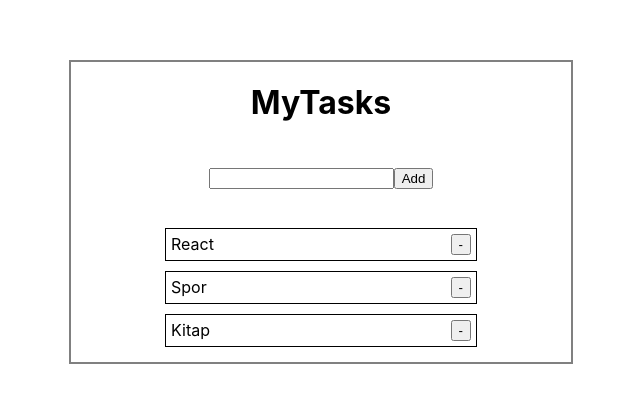
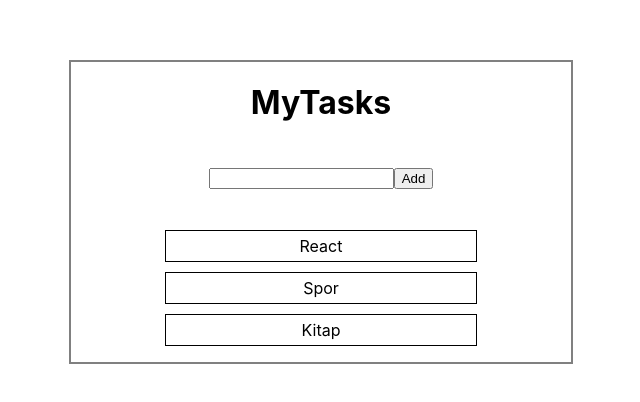
Before and after one commit to enesyagmur/todo-app-with-redux, a React (Create React App) app: page / in a window 1280 px wide. Shown: the part 188-590 px from the top of the page, without its empty margins (319-959 px from the left). Built offline with nearby package versions, Linux system fonts and the light colour scheme.

Commit message:
ekleme  islemi yapildi

```diff
--- a/src/components/inputTask.jsx
+++ b/src/components/inputTask.jsx
@@ -1,14 +1,19 @@
-
 import "./inputTask.css";
-
+import { useDispatch } from "react-redux";
+import { addTodo } from "../redux/slice";
+import { useState } from "react";
 
 const InputTask = () => {
-
+  const [input, setinput] = useState();
+  const dispatch = useDispatch();
+  const add = () => {
+    dispatch(addTodo({ id: 4, name: input }));
+  };
 
   return (
     <div className="inputTask">
-      <input type="text" />
-      <button>Add</button>
+      <input type="text" onChange={(e) => setinput(e.target.value)} />
+      <button onClick={add}>Add</button>
     </div>
   );
 };
--- a/src/components/list.jsx
+++ b/src/components/list.jsx
@@ -1,11 +1,8 @@
 import React from "react";
 import Task from "./task";
 import "./list.css";
-import { useSelector } from "react-redux";
 
 const List = () => {
-  const { items } = useSelector((state) => state.todos);
-
   return (
     <div className="list">
       <Task />
--- a/src/components/task.css
+++ b/src/components/task.css
@@ -2,7 +2,7 @@
   width: 60%;
   display: flex;
   flex-direction: column;
-  justify-content: space-between;
+
   align-items: center;
 
   padding: 10px;
@@ -12,6 +12,6 @@
   margin: 5px;
   padding: 5px;
   display: flex;
-  justify-content: space-between;
+  justify-content: center;
   border: 1px solid black;
 }
--- a/src/components/task.jsx
+++ b/src/components/task.jsx
@@ -9,7 +9,7 @@ const Task = () => {
     <div className="tasks">
       {items.map((item) => (
         <div className="task" key={item.id}>
-          {item.name} <button>-</button>
+          {item.name}
         </div>
       ))}
     </div>
--- a/src/redux/slice.js
+++ b/src/redux/slice.js
@@ -18,7 +18,11 @@ export const todosSlice = createSlice({
       },
     ],
   },
-  reducers: {},
+  reducers: {
+    addTodo: (state, action) => {
+      state.items.push(action.payload);
+    },
+  },
 });
-
+export const { addTodo } = todosSlice.actions;
 export default todosSlice.reducer;
```
